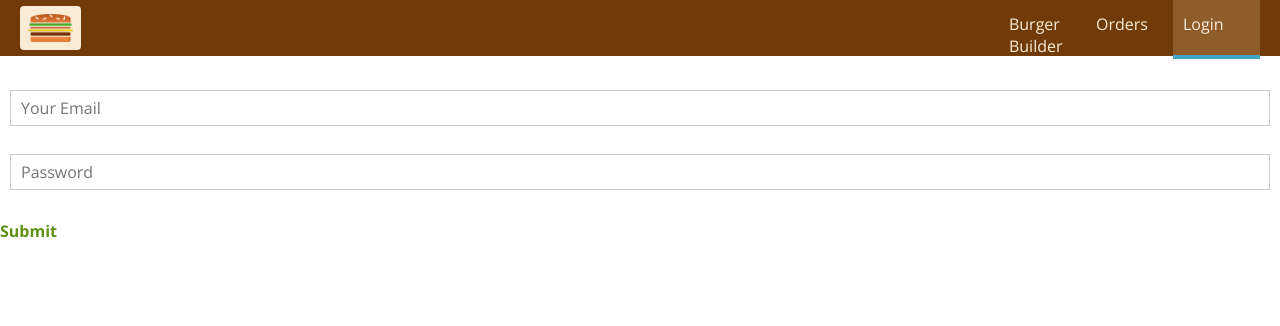
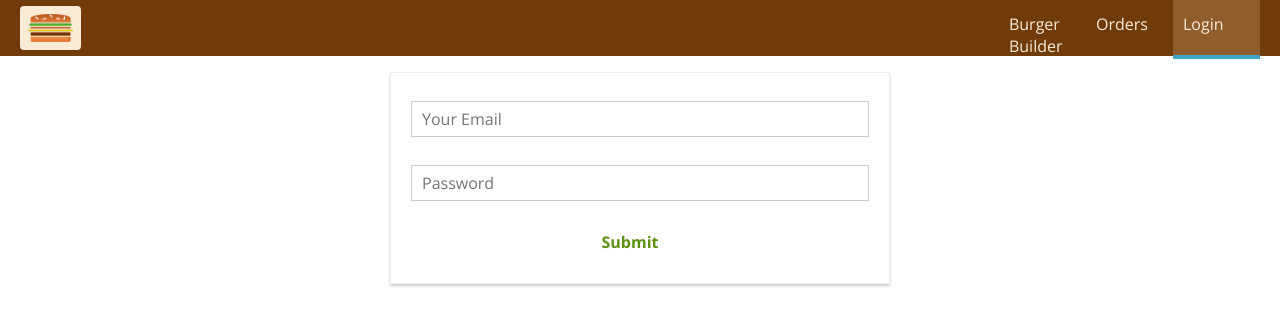
Before and after one commit to janko101/burger-builder-app, a React (Create React App) app: page /auth in a window 1280 px wide. Shown: the top 326 px of the page. Built offline with nearby package versions, Linux system fonts and the light colour scheme.

Commit message:
Adds styling to the Auth component using css modules

```diff
--- a/src/Components/Auth.jsx
+++ b/src/Components/Auth.jsx
@@ -1,6 +1,7 @@
 import React, { Component } from "react";
 import Button from "./Button";
 import Input from "./Input";
+import classes from "./Auth.module.css"
 
 class Auth extends Component {
   state = {
@@ -56,7 +57,7 @@ class Auth extends Component {
       />
     ));
     return (
-      <div>
+      <div className={classes.Auth}>
         <form>
           {form}
           <Button buttonType="Success">Submit</Button>
--- /dev/null
+++ b/src/Components/Auth.module.css
@@ -0,0 +1,15 @@
+.Auth {
+  margin: 20px auto;
+  width: 80%;
+  text-align: center;
+  box-shadow: 0 2px 3px #ccc;
+  border: 1px solid #eee;
+  padding: 10px;
+  box-sizing: border-box;
+}
+
+@media (min-width: 600px) {
+  .Auth {
+    width: 500px;
+  }
+}
```
